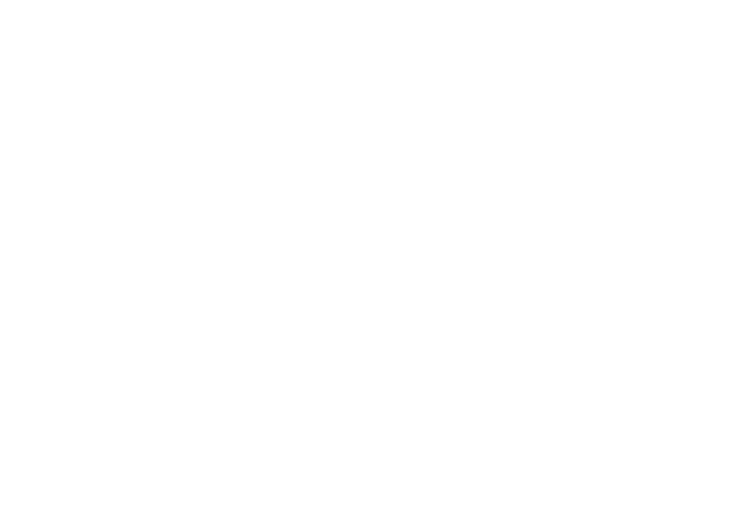
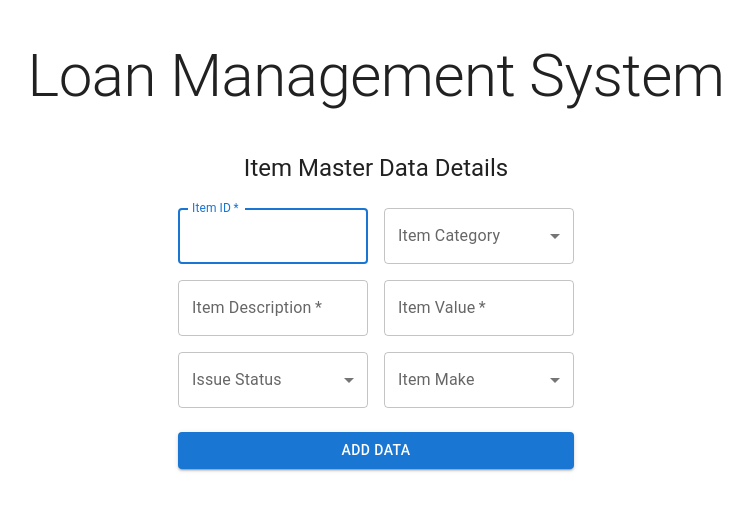
Before and after one commit to Dost-log/b10t1, a React (Create React App) app in the folder Front-end/loan-ui/: page /item-master in a window 1280 px wide. Before the commit this address had no page. Shown: the top 510 px of the page, without its empty margins (264-1016 px from the left). Built offline with nearby package versions, Linux system fonts and the light colour scheme.

Commit message:
Added item-Master page

```diff
--- a/Front-end/loan-ui/src/App.js
+++ b/Front-end/loan-ui/src/App.js
@@ -7,6 +7,8 @@ import AddCustomerData from './components/addCustomerData';
 import UserApplyForLoan from './components/userApplyForLoan'
 import {Routes, Route, Navigate, BrowserRouter} from 'react-router-dom'
 import ShowCustomers from './components/showCustomers'
+import LoanCardMaster from './components/loanCardMaster';
+import ItemMaster from './components/itemMaster';
 import './App.css';
 
 function App() {
@@ -20,6 +22,8 @@ function App() {
         <Route path='/add-customer-data' element={<AddCustomerData />} />
         <Route path='/apply-for-loan' element={<UserApplyForLoan />} />
         <Route path='/show-customers' element={<ShowCustomers/>}/>
+        <Route path='/loan-card-master' element={<LoanCardMaster/>}/>
+        <Route path='/item-master' element={<ItemMaster/>}/>
       </Routes>
     </BrowserRouter>
   );
--- /dev/null
+++ b/Front-end/loan-ui/src/components/itemMaster.js
@@ -0,0 +1,181 @@
+import * as React from 'react';
+import Button from '@mui/material/Button';
+import CssBaseline from '@mui/material/CssBaseline';
+import TextField from '@mui/material/TextField';
+import {Link} from 'react-router-dom'
+import Grid from '@mui/material/Grid';
+import { FormControl, InputLabel, MenuItem, Select } from '@mui/material';
+import Box from '@mui/material/Box';
+import Typography from '@mui/material/Typography';
+import Container from '@mui/material/Container';
+import { createTheme, ThemeProvider } from '@mui/material/styles';
+import { AdapterDayjs } from '@mui/x-date-pickers/AdapterDayjs';
+import { LocalizationProvider } from '@mui/x-date-pickers/LocalizationProvider';
+import {DatePicker} from '@mui/x-date-pickers/DatePicker'
+import dayjs from 'dayjs';
+import axios from 'axios';
+
+
+const defaultTheme = createTheme();
+// const url = "http://localhost:5174/api/EmployeeMasters/AddEmployee";
+const url="";
+
+export default function AddCustomerData() {
+
+  const [itemID, setItemID] = React.useState('');
+  const [itemCategory, setItemCategory] = React.useState('');
+  const [itemDescription, setItemDescription] = React.useState('');
+  const [itemValue, setItemValue] = React.useState('');
+  const [issueStatus, setItemStatus] = React.useState('');
+  const [itemMake, setItemMake]  = React.useState('');
+
+  const handleSubmit = (event) => {
+    event.preventDefault();
+   console.log('Success!');
+  };
+
+  const itemIDChange = (event)=>{
+    setItemID(event.target.value);
+  }
+  const itemCategoryChange = (event)=>{
+    setItemCategory(event.target.value);
+  }
+  const itemDescriptionChange = (event)=>{
+    setItemDescription(event.target.value);
+  }
+  const itemValueChange = (event)=>{
+    setItemValue(event.target.value);
+  }
+  const issueStatusChange = (event)=>{
+    setItemStatus(event.target.value);
+  }
+  const itemMakeChange = (event)=>{
+    setItemMake(event.target.value);
+  }
+
+  return (
+    <ThemeProvider theme={defaultTheme}>
+      <Typography variant='h2' align='center' marginTop={5}>
+            Loan Management System
+      </Typography>
+      <Container component="main" maxWidth="xs">
+        <CssBaseline />
+        <Box
+          sx={{
+            marginTop: 5,
+            display: 'flex',
+            flexDirection: 'column',
+            alignItems: 'center',
+          }}
+        >
+
+          <Typography component="h1" variant="h5">
+            Item Master Data Details
+          </Typography>
+          <Box noValidate onSubmit={handleSubmit} sx={{ mt: 3 }}>
+            <Grid container spacing={2}>
+              <Grid item xs={12} sm={6}>
+                <TextField
+                  required
+                  fullWidth
+                  id="itemid"
+                  label="Item ID"
+                  value={itemID}
+                  onChange={itemIDChange}
+                  autoFocus
+                />
+              </Grid>
+              <Grid item xs={12} sm={6}>
+                <FormControl fullWidth>
+                <InputLabel id="item-select-label">Item Category</InputLabel>
+                <Select
+                  labelId='item-select-label'
+                  id="itemCategory"
+                  label="ItemCategory"
+                  value={itemCategory}
+                  onChange={itemCategoryChange}>
+                   <MenuItem value={"Furniture"}>Furniture</MenuItem>
+                  <MenuItem value={"Stationary"}>Stationary</MenuItem>
+                  <MenuItem value={"Crockery"}>Crockery</MenuItem>
+                </Select>
+                </FormControl>
+              </Grid>
+              <Grid item xs={12} sm={6}>
+                <TextField
+                  required
+                  fullWidth
+                  id="item Description"
+                  label ="Item Description"
+                //   name="lastName"
+                  value={itemDescription}
+                  onChange={itemDescriptionChange}
+                />
+              </Grid>
+
+              <Grid item xs={12} sm={6}>
+                <TextField
+                  required
+                  fullWidth
+                  id="item Value"
+                  label ="Item Value"
+                  value={itemValue}
+                  onChange={itemValueChange}
+                />
+              </Grid>
+
+
+              <Grid item xs={12} sm={6}>
+                <FormControl fullWidth>
+                <InputLabel id="issueStatus-select-label">Issue Status</InputLabel>
+                <Select
+                  required
+                  labelId='issueStatus-select-label'
+                  id="issueStatus"
+                  label="IssueStatus"
+                  onChange={issueStatusChange}
+                  value={issueStatus}>
+                  <MenuItem value={"Yes"}>Yes</MenuItem>
+                  <MenuItem value={"No"}>No</MenuItem>
+                </Select>
+                </FormControl>
+              </Grid>
+              <Grid item xs={12} sm={6}>
+                <FormControl fullWidth>
+                <InputLabel id="itemMkae-select-label">Item Make</InputLabel>
+                <Select
+                  required
+                  labelId='itemMake-select-label'
+                  id="itemMake"
+                  label="ItemMake"
+                  onChange={itemMakeChange}
+                  value={itemMake}>
+                  <MenuItem value={"Wooden"}>Wooden</MenuItem>
+                  <MenuItem value={"Plastic"}>Plastic</MenuItem>
+                  <MenuItem value={"Metal"}>Metal</MenuItem>
+                </Select>
+                </FormControl>
+              </Grid>
+
+            </Grid>
+            <Button
+              type="submit"
+              fullWidth
+              variant="contained"
+              onClick={handleSubmit}
+              sx={{ mt: 3, mb: 2 }}
+            >
+              Add Data
+            </Button>
+            {/* <Grid container>
+              <Grid item xs>
+                <Link to='/show-customers' variant="body2">
+                  View Existing Users
+                </Link>
+              </Grid>
+            </Grid> */}
+          </Box>
+        </Box>
+      </Container>
+    </ThemeProvider>
+  );
+}
```
Also changed, not shown: 16 other files (tests, documents, lock files or other folders).
